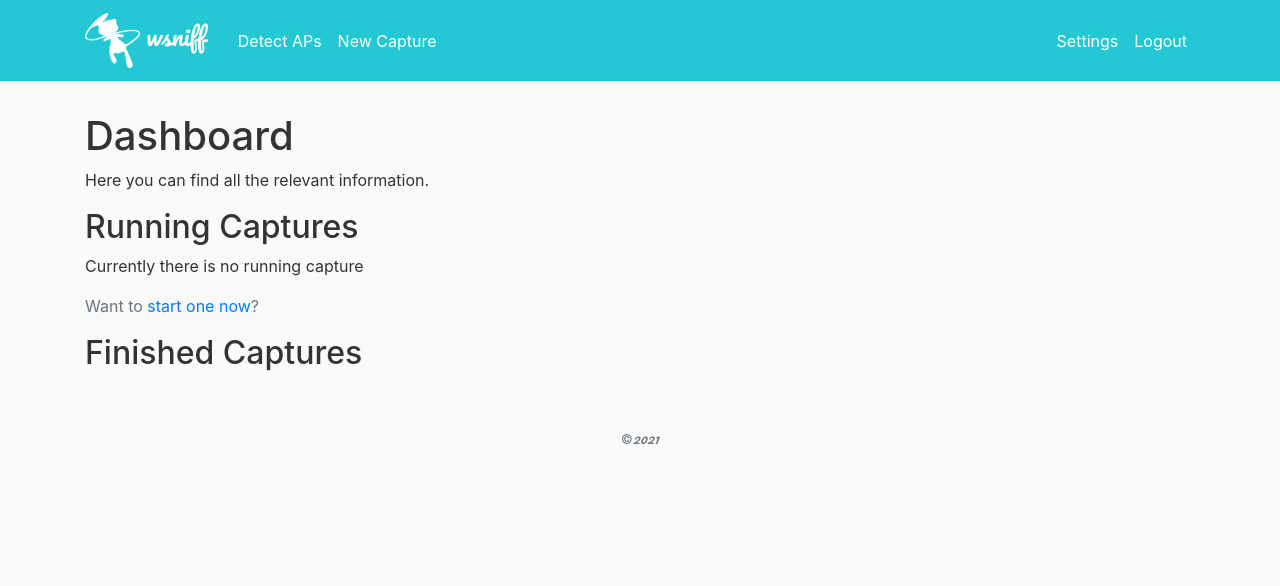
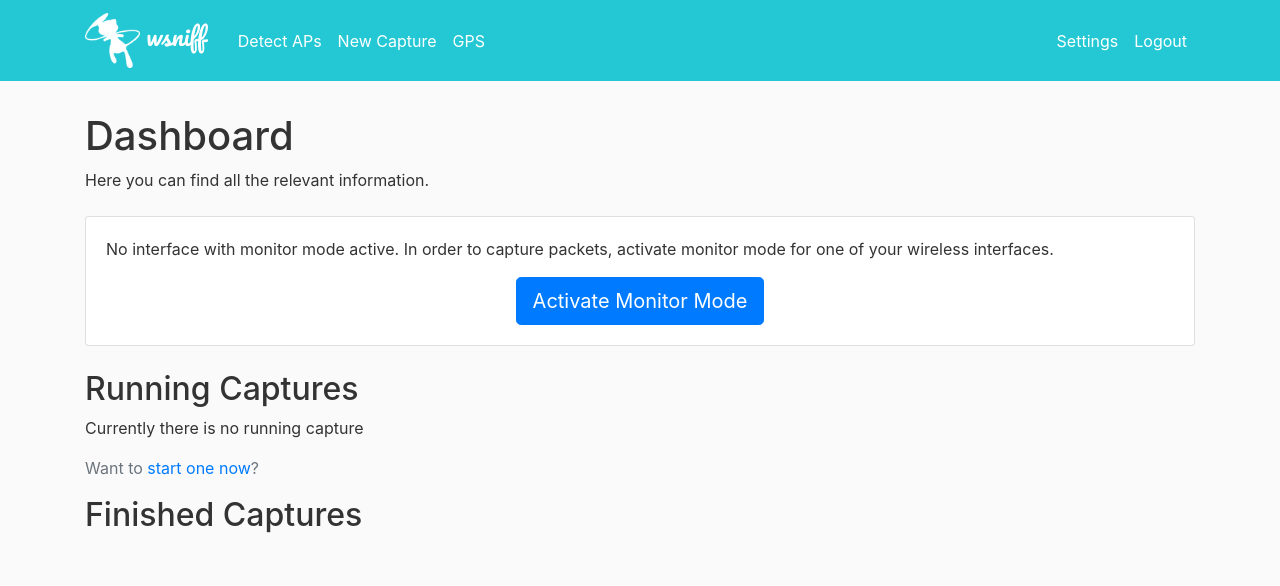
Before and after one commit to ShaolinGardener/wsniff, a Flask app: page / in a window 1280 px wide. Shown: the top 586 px of the page. Run offline with Flask 2, Linux system fonts and the light colour scheme; the visitor is signed in with stand-in values (Sample User, id 1); data comes from the database, SQL or seed files in the repository; data that the repository does not hold is empty; parts of the project's set-up code (start-up, migrations or seed data) failed here and were passed over; some libraries are stand-ins or nearby versions.

Commit message:
Enforce monitor mode for detection and capturing
For actions that require monitor mode, the user is
now forced to set at least one interface to this mode.
This prevents errors.

```diff
--- a/website/forms.py
+++ b/website/forms.py
@@ -7,8 +7,8 @@ from website.models import User
 class CaptureForm(FlaskForm):
     title = StringField("Name", validators=[DataRequired(), Length(min=2, max=256)])
     desc = StringField("Description", validators=[])
-    gpsTracking = BooleanField(label="GPS Tracking", default="checked")
-    channel = SelectField(label="Channel", choices=list(range(14)), coerce=int, validate_choice=True)
+    gpsTracking = BooleanField(label="GPS Tracking")
+    channel = SelectField(label="Channel", choices=list(range(1, 14)), coerce=int, validate_choice=True)
 
     submit = SubmitField("Start Capture")
 
--- a/website/gps.py
+++ b/website/gps.py
@@ -106,6 +106,7 @@ class GPSRoute():
         return res
 
 _stop_event = Event()
+_stop_event.set()
 _lock = Lock()
 _current_position = (0.0, 0.0)
 _gps_available = False
@@ -170,6 +171,8 @@ def stop_gps_tracking():
     _stop_event.set()
     _gps_available = False
 
+def gps_is_running():
+    return not _stop_event.is_set()
 
 def test_tracking():
     print("[*] Starting ... there should be some output")
--- a/website/interfaces.py
+++ b/website/interfaces.py
@@ -16,6 +16,11 @@ def get_wireless_interfaces():
     """
     ifaces = get_interfaces()
     return list(filter(lambda iface: "wlan" in iface, ifaces))
+
+def monitor_interface_available():
+    iw = get_wireless_interfaces() #wireless interfaces
+    mon_iw = list(filter(lambda iface: "mon" in iface, iw)) #get wireless interfaces in monitor mode
+    return len(mon_iw) > 0
 
 class Mode(Enum):
         MANAGED = 1
--- a/website/routes.py
+++ b/website/routes.py
@@ -8,6 +8,7 @@ from website.models import User, Capture
 import website.interfaces
 
 from website.hw import get_capture, start_capture, stop_capture, get_running_ids
+import website.aps as aps
 from website.aps import start_scan, stop_scan, get_aps
 import website.gps as gps
 import website.interfaces as interfaces
@@ -38,7 +39,9 @@ def home(path=""):
     #running_captures = Capture.query.filter(Capture.id.in_(running_ids)).all()
     #old_captures = Capture.query.filter(~Capture.id.in_(running_ids)).order_by(desc(Capture.date_created)).all()
     #db.session.commit()
-    return render_template("home.html", title="Home", running=running_captures, old = old_captures)
+
+    interface_available = interfaces.monitor_interface_available()
+    return render_template("home.html", title="Home", running=running_captures, old=old_captures, interface_available=interface_available)
 
 
 @app.route("/register", methods=["GET", "POST"])
@@ -86,7 +89,7 @@ def login():
 def logout():
     logout_user()
 
-    flash("Du bist jetzt ausgeloggt!", category="success")
+    flash("You are now logged out!", category="success")
     return redirect(url_for("login"))
 
 
@@ -94,7 +97,8 @@ def logout():
 @login_required
 def settings():
     ifaces = interfaces.get_wireless_interfaces()
-    return render_template("settings.html", title="Settings", interfaces=ifaces)
+    gps_running = gps.gps_is_running()
+    return render_template("settings.html", title="Settings", interfaces=ifaces, gps_running=gps_running)
 
 @app.route("/shutdown")
 def shutdown():
@@ -142,26 +146,27 @@ def update_oui():
     flash("Successfull update", "success")
     return redirect(url_for("settings"))
 
-@app.route("/geo/start")
+@app.route("/gps/start")
 @login_required
-def geo_start():
+def gps_start():
     gps.start_gps_tracking()
     flash("Started GPS Module", "success")
-    return redirect(url_for("geo"))
+    return redirect(url_for("gps_show"))
 
-@app.route("/geo/stop")
+@app.route("/gps/stop")
 @login_required
-def geo_stop():
+def gps_stop():
     gps.stop_gps_tracking()
     flash("Stopped GPS Module", "success")
-    return redirect(url_for("geo"))
+    return redirect(url_for("gps_show"))
 
-@app.route("/geo")
+@app.route("/gps")
 @login_required
-def geo():
+def gps_show():
     available = gps.is_gps_available()
     lat, lon = gps.get_gps_data()
-    return render_template("geo.html", available=available, lat=lat, lon=lon)
+    running = gps.gps_is_running()
+    return render_template("gps.html", available=available, lat=lat, lon=lon, running=running)
 
 @app.route("/capture/<int:id>/start")
 @login_required
@@ -206,8 +211,9 @@ def capture_get(id):
 @app.route("/capture/<int:id>/show")
 def capture_show(id):
     try:
-        c = get_capture(id)
-        return render_template("capture.html", title="Show Capture", c=c)
+        #c = get_capture(id)
+        capture = Capture.query.get(id)
+        return render_template("capture.html", title="Show Capture", capture=capture)
     except ValueError as e:
         flash(str(e), "danger")
         return redirect(url_for("home"))
@@ -238,6 +244,11 @@ def gen_filename(title):
 @app.route("/capture/new", methods=["GET", "POST"])
 @login_required
 def new_capture():
+    #is an interface with monitor mode available?
+    if not interfaces.monitor_interface_available():
+        flash("You have to enable monitor mode for one of your capable interfaces before you can do that.", "danger")
+        return redirect(url_for("settings"))
+
     form = CaptureForm()
     if form.validate_on_submit():
         #add to db
@@ -254,7 +265,9 @@ def new_capture():
         os.makedirs(path)
 
         return redirect(url_for("capture_start", id=cap.id, title=title, gps_tracking=gps_tracking))
-    return render_template("add_capture.html", title="Add Capture", form=form)
+
+    gps_available = gps.is_gps_available()
+    return render_template("add_capture.html", title="Add Capture", form=form, gps_available=gps_available)
 
 @app.route("/capture/<int:id>/delete")
 @login_required
@@ -300,4 +313,18 @@ def detect_get():
 @app.route("/detect")
 @login_required
 def detect_aps():
-    return render_template("detect.html", title="Detect Access Points")
+    #is an interface with monitor mode available?
+    if not interfaces.monitor_interface_available():
+        flash("You have to enable monitor mode for one of your capable interfaces before you can do that.", "danger")
+        return redirect(url_for("settings"))
+
+    running = aps.detection_is_running()
+    return render_template("detect.html", title="Detect Access Points", running=running)
+
+@app.route("/detect/aps/<string:bssid>/<string:ssid>")
+@login_required
+def get_stations(bssid, ssid):
+    stations = aps.get_stations_for(bssid)
+    vendors = [oui.lookup(station) for station in stations]
+    size = len(stations)
+    return render_template("ap.html", title="Access Point", ssid=ssid, stations=stations, vendors=vendors, size=size)
--- a/website/templates/captures.html
+++ b/website/templates/captures.html
@@ -8,6 +8,7 @@
         <div class="card-header text-muted">
             Created: {{ capture.date_created.strftime('%d.%m.%Y %H:%M') }}
             Id: {{ capture.id }}
+            GPS: {{ capture.gps }}
         </div>
         <div class="card-body">
         <h5 class="card-title">{{ capture.title }}</h5>
--- a/website/templates/home.html
+++ b/website/templates/home.html
@@ -3,6 +3,18 @@
 {% block content %}
 <h1>Dashboard</h1>
 <p>Here you can find all the relevant information.</p>
+
+{% if not interface_available %}
+<div class="card mt-4 mb-4">
+  <div class="card-body text-justify">
+    No interface with monitor mode active. In order to capture packets, activate monitor mode for one of your wireless interfaces.
+    <div class="text-center">
+      <a class="btn btn-primary btn-lg mt-3" href="{{ url_for('settings') }}">Activate Monitor Mode</a>
+    </div>
+  </div>
+</div>
+{% endif %}
+
 <div>
   <h2>Running Captures</h2>
     {% if not running %}
@@ -14,12 +26,13 @@
         <div class="card-header text-muted">
             Created: {{ capture.date_created.strftime('%d.%m.%Y %H:%M') }}
             Id: {{ capture.id }}
+            GPS: {{ capture.gps }}
         </div>
         <div class="card-body">
         <h5 class="card-title">{{ capture.title }}</h5>
         <p class="card-text">{{ capture.desc }}</p>
-        <a href="{{ url_for('capture_show', id=capture.id) }}" class="btn btn-info">Show capture</a>
-        <a href="{{ url_for('capture_stop', id=capture.id) }}" class="btn btn-danger">Stop capture</a>
+        <a href="{{ url_for('capture_show', id=capture.id) }}" class="btn btn-info mb-1">Show capture</a>
+        <a href="{{ url_for('capture_stop', id=capture.id) }}" class="btn btn-danger mb-1">Stop capture</a>
         </div>
     </div>
     {% endfor %}
@@ -36,12 +49,13 @@
                 <div class="card-header text-muted">
                     Created: {{ capture.date_created.strftime('%d.%m.%Y %H:%M') }}
                     Id: {{ capture.id }}
+                    GPS: {{ capture.gps }}
                 </div>
                 <div class="card-body">
                 <h5 class="card-title">{{ capture.title }}</h5>
                 <p class="card-text">{{ capture.desc }}</p>
-                <a href="{{ url_for('capture_download', id=capture.id) }}" class="btn btn-info">Download</a>
-                <a href="{{ url_for('capture_delete', id=capture.id) }}" class="btn btn-danger">Delete capture</a>
+                <a href="{{ url_for('capture_download', id=capture.id) }}" class="btn btn-info mb-1">Download</a>
+                <a href="{{ url_for('capture_delete', id=capture.id) }}" class="btn btn-danger mb-1">Delete capture</a>
                 </div>
             </div>
         </div>
--- a/website/templates/layout.html
+++ b/website/templates/layout.html
@@ -48,6 +48,7 @@
               <div class="navbar-nav mr-auto">
                 <a class="nav-item nav-link" href=" {{ url_for('detect_aps') }}">Detect APs</a>
                 <a class="nav-item nav-link" href=" {{ url_for('new_capture') }}">New Capture</a>
+                <a class="nav-item nav-link" href=" {{ url_for('gps_show') }}">GPS</a>
               </div>
 
               <!-- navbar right side -->
```
Also changed, not shown: website/aps.py (+42 -4 lines), website/templates/add_capture.html (+10 -1 lines), website/templates/ap.html (added, +28 -0 lines), website/templates/capture.html (+21 -3 lines), website/templates/detect.html (+32 -6 lines), website/templates/gps.html (renamed from website/templates/geo.html, +10 -1 lines), website/templates/settings.html (+15 -1 lines).
